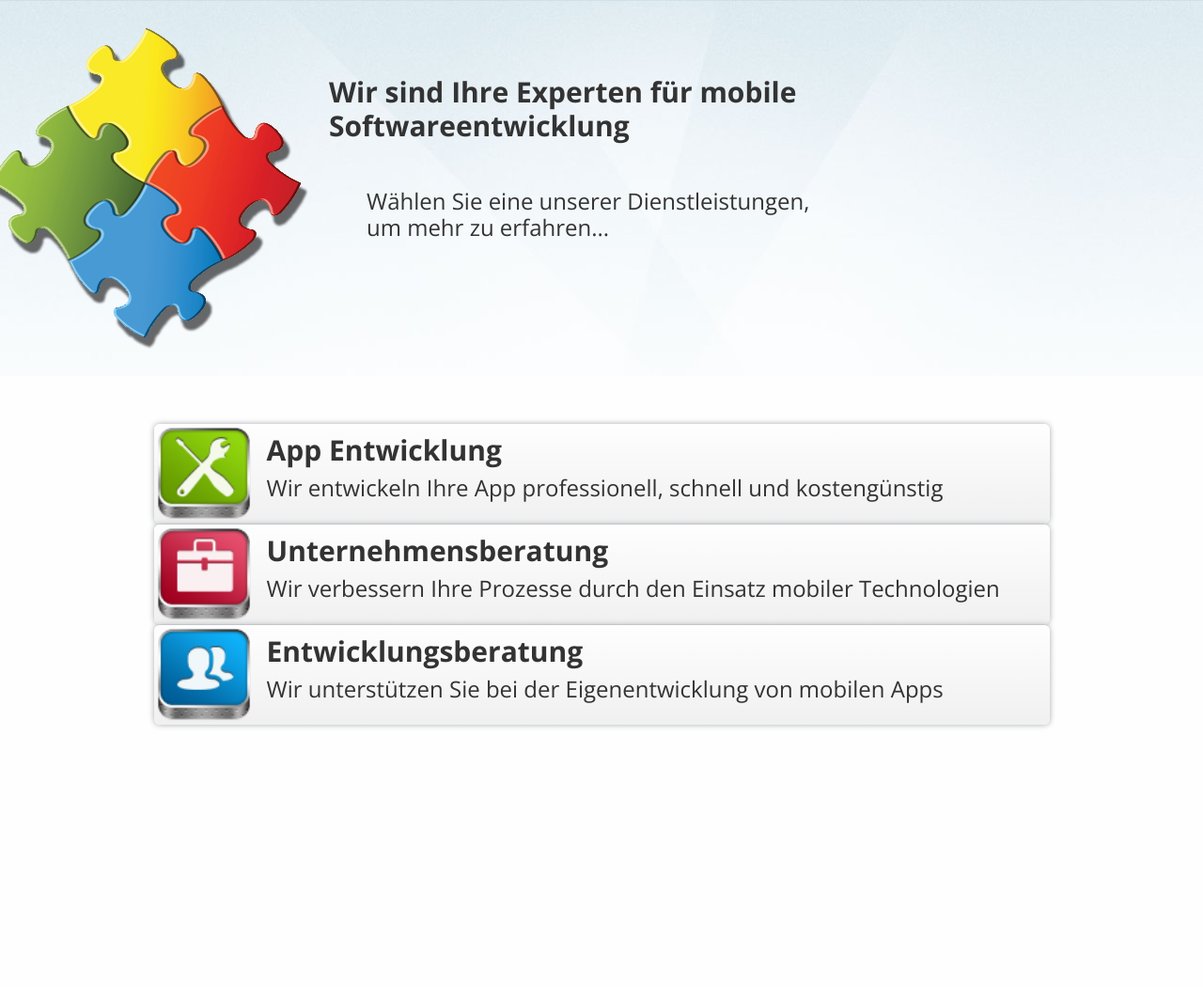
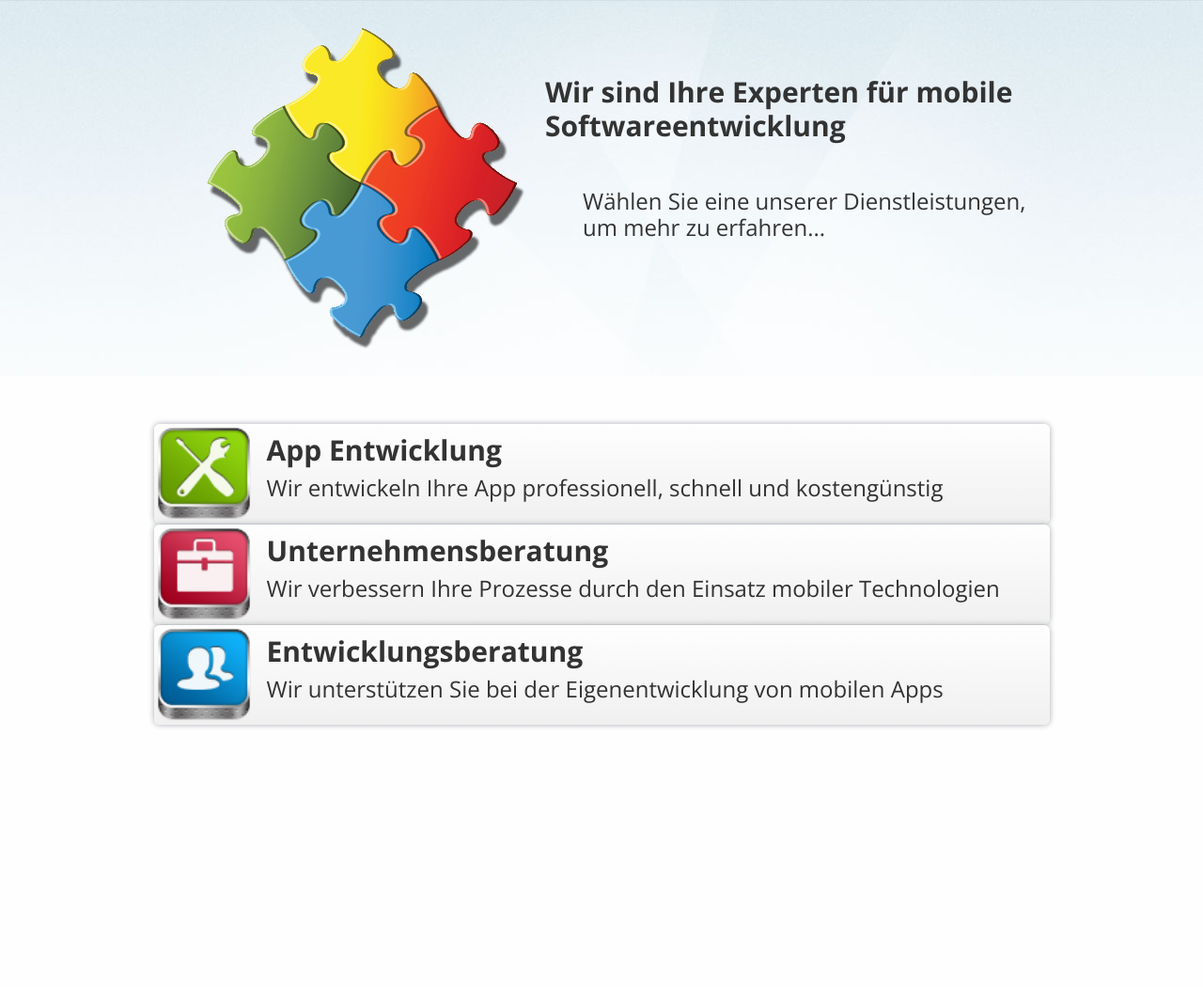
Before and after one commit to bottledsoftware/bottledsoftware.github.io, a PHP site: page /services.html in a window 1280 px wide. Shown: the part 78-1128 px from the top of the page at 94% size. Run offline with PHP 8.4, Linux system fonts and the light colour scheme.

Commit message:
Fix for services page on iPad

```diff
--- a/services.css
+++ b/services.css
@@ -10,7 +10,7 @@
 	position: relative;
 	height: 400px;
 	width: 100%;
-	max-width: 820 px;
+	max-width: 820px;
 	min-width: 768px;
 }
 
```
